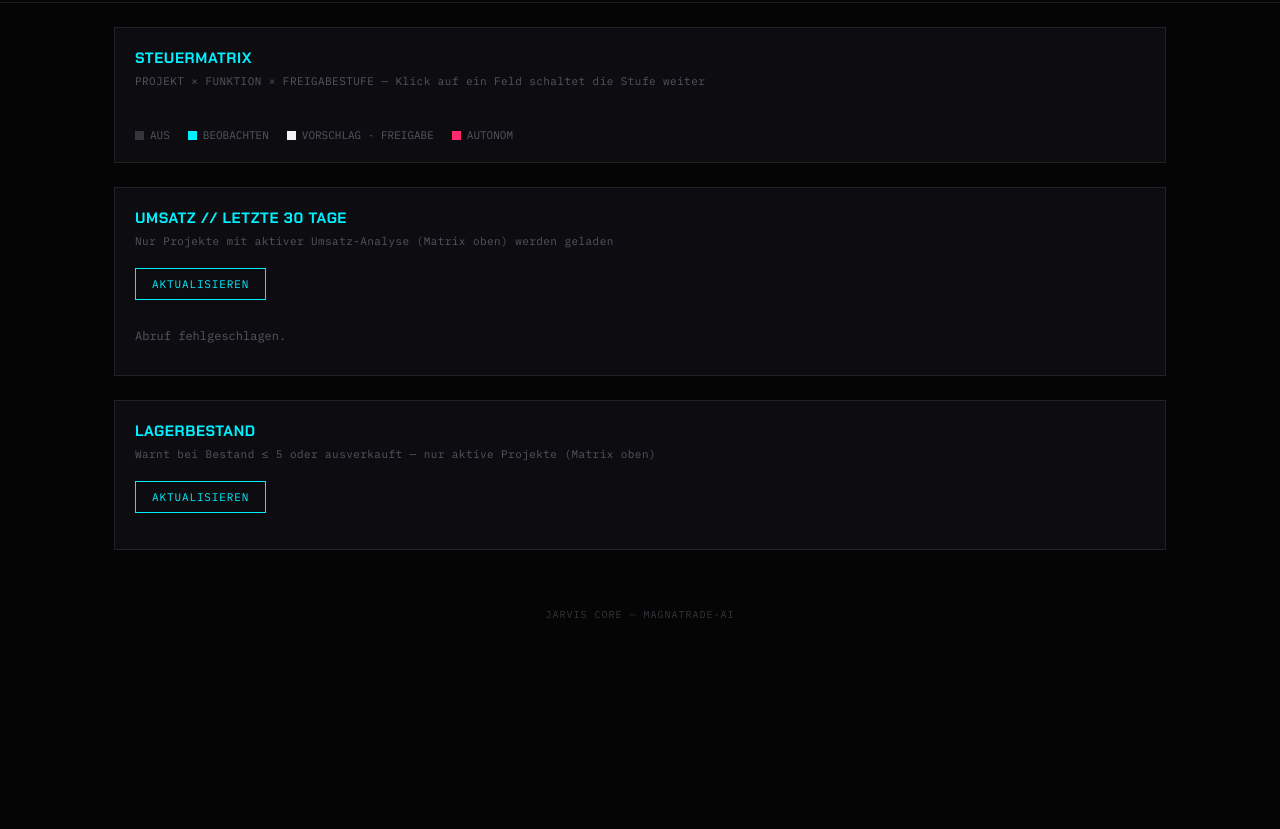
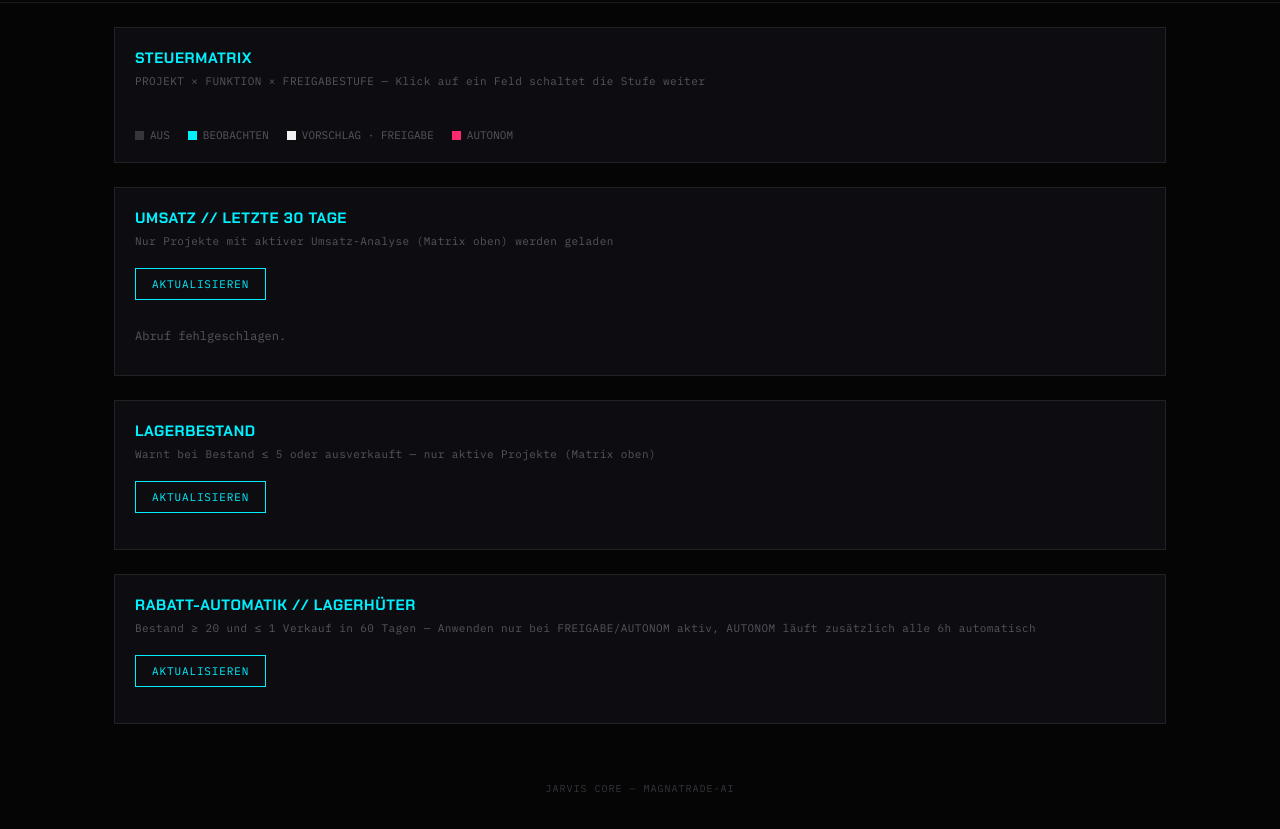
Before and after one commit to MagnaTradeAI/Jarvis, a website: page public/index.html in a window 1280 px wide. Shown: the part 86-915 px from the top of the page. Before the commit the page ends 800 px from the top, so only its background shows below. Drawn offline with Linux system fonts and the light colour scheme; no server answers.

Commit message:
Add new section for Rabatt-Automatik in index.html

```diff
--- a/public/index.html
+++ b/public/index.html
@@ -72,6 +72,15 @@
     <button class="refresh-btn" id="refresh-lager" type="button">AKTUALISIEREN</button>
     <div class="lager-grid" id="lager-grid"></div>
   </section>
+
+  <section class="panel">
+    <div class="panel-head">
+      <h2>RABATT-AUTOMATIK // LAGERHÜTER</h2>
+      <p class="hint">Bestand ≥ 20 und ≤ 1 Verkauf in 60 Tagen — Anwenden nur bei FREIGABE/AUTONOM aktiv, AUTONOM läuft zusätzlich alle 6h automatisch</p>
+    </div>
+    <button class="refresh-btn" id="refresh-rabatt" type="button">AKTUALISIEREN</button>
+    <div class="rabatt-grid" id="rabatt-grid"></div>
+  </section>
 </main>
 
 <footer>
```
